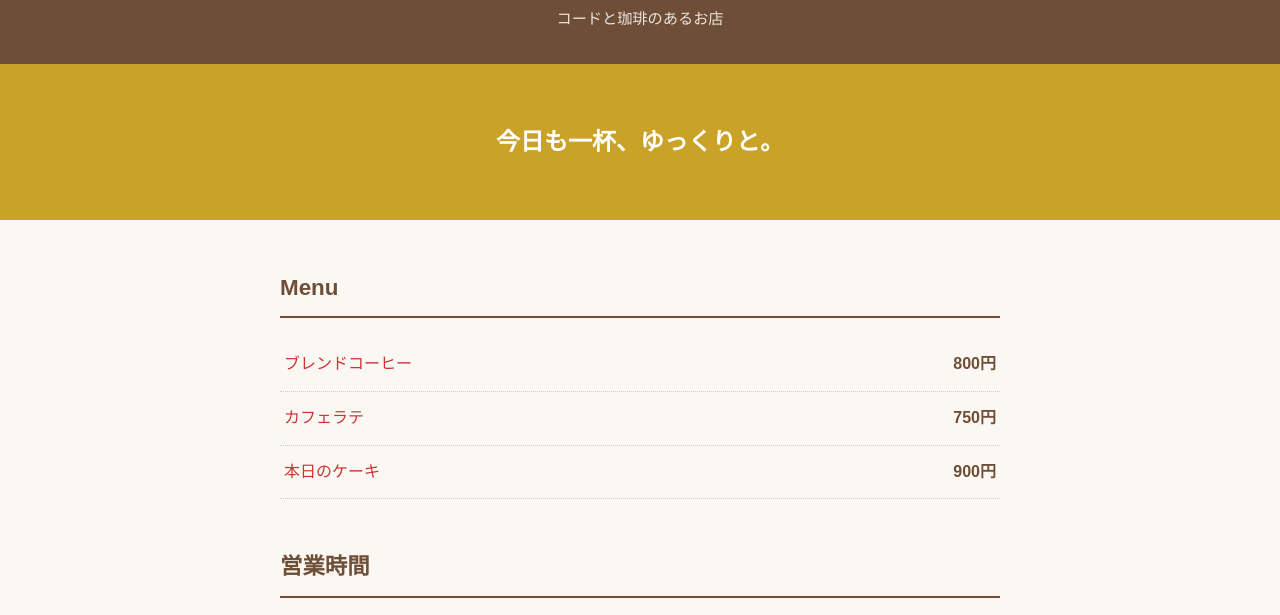
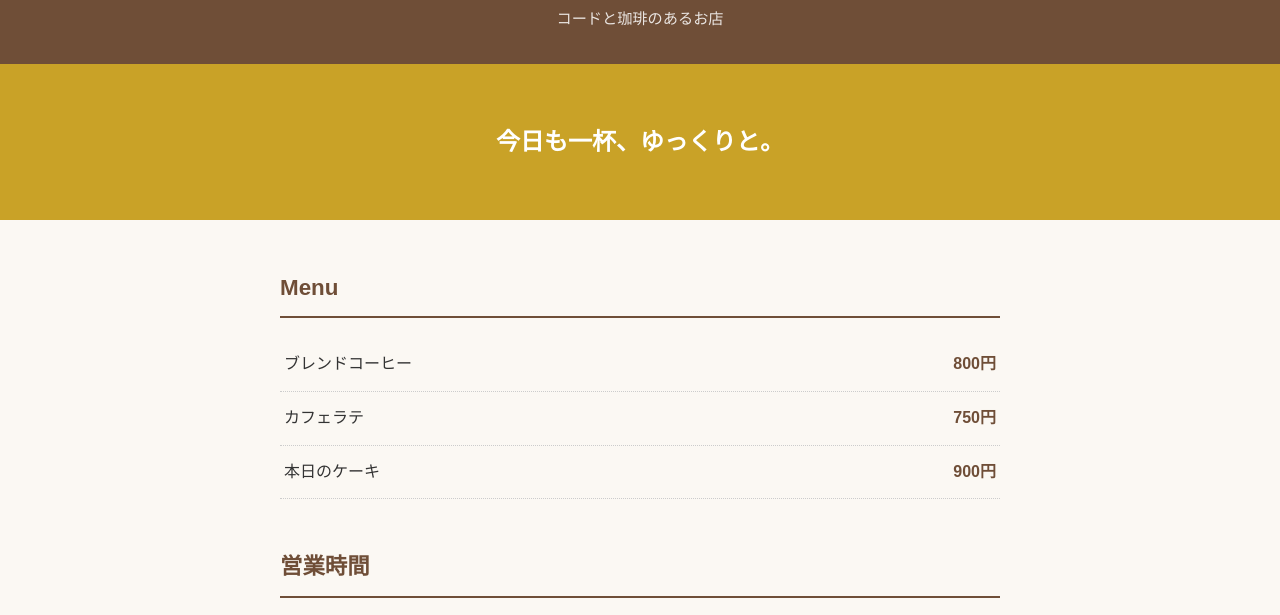
Before and after one commit to kurudrive/github-hands-on, a plain HTML site: page index.html in a window 1280 px wide. Shown: the part 112-727 px from the top of the page. Drawn offline with Linux system fonts and the light colour scheme.

Commit message:
文字色黒に

```diff
--- a/style.css
+++ b/style.css
@@ -6,7 +6,7 @@
   --main-color: #6f4e37;   /* メインの色（コーヒーブラウン） */
   --accent-color: #c9a227; /* アクセントの色 */
   --bg-color: #fbf8f3;     /* 背景の色 */
-  --text-color: #cc3333;   /* 文字の色 */
+  --text-color: #333333;   /* 文字の色 */
 }
 
 /* ===================================
```
